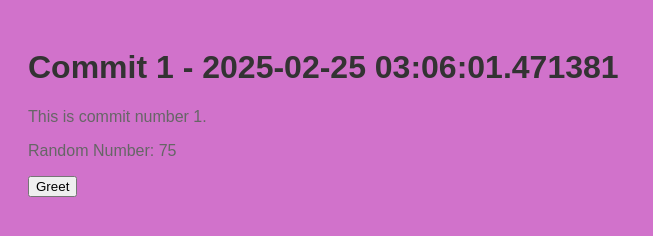
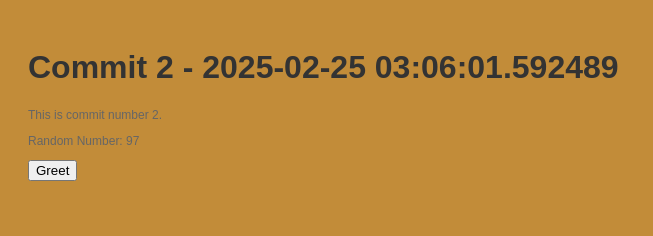
Before and after one commit to legbald0d/myrep-repo-20250225030554, a plain HTML site: page index.html in a window 1280 px wide. Shown: the whole page, without its empty margins (0-653 px from the left). Drawn offline with Linux system fonts and the light colour scheme.

Commit message:
📝 Commit 2 with HTML, CSS, and JS

```diff
--- a/index.html
+++ b/index.html
@@ -2,13 +2,13 @@
     <!DOCTYPE html>
     <html>
     <head>
-        <title>Commit 1 - 2025-02-25 03:06:01.471381</title>
+        <title>Commit 2 - 2025-02-25 03:06:01.592489</title>
         <link rel="stylesheet" href="style.css">
     </head>
     <body>
-        <h1>Commit 1 - 2025-02-25 03:06:01.471381</h1>
-        <p>This is commit number 1.</p>
-        <p>Random Number: 75</p>
+        <h1>Commit 2 - 2025-02-25 03:06:01.592489</h1>
+        <p>This is commit number 2.</p>
+        <p>Random Number: 97</p>
         <button onclick="greet()">Greet</button>
         <script src="script.js"></script>
     </body>
--- a/script.js
+++ b/script.js
@@ -2,4 +2,4 @@
     function greet() {
         alert('Hello from commit ' + commitNumber + '!');
     }
-    var commitNumber = 1;
+    var commitNumber = 2;
--- a/style.css
+++ b/style.css
@@ -1,7 +1,7 @@
 
     body {
         font-family: Arial, sans-serif;
-        background-color: #d172cb;
+        background-color: #c28c39;
         padding: 20px;
     }
     h1 {
@@ -9,5 +9,5 @@
     }
     p {
         color: #666;
-        font-size: 16px;
+        font-size: 12px;
     }
```
